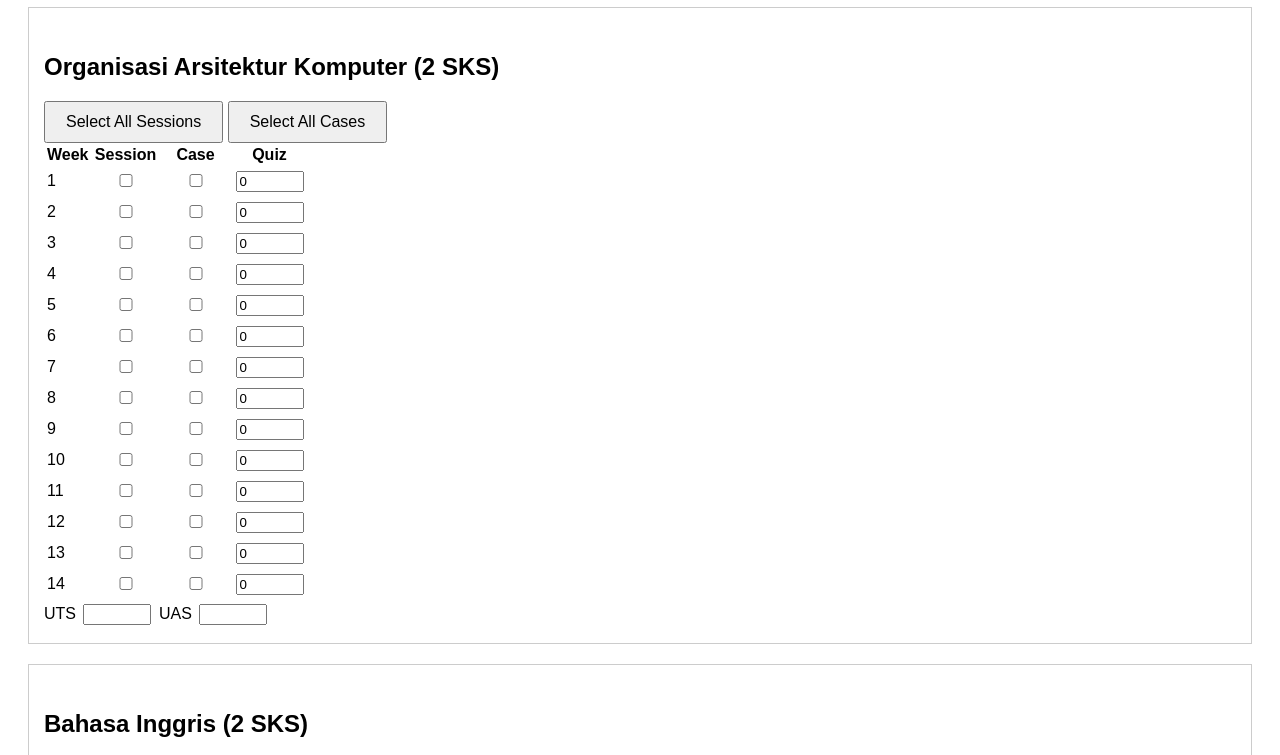
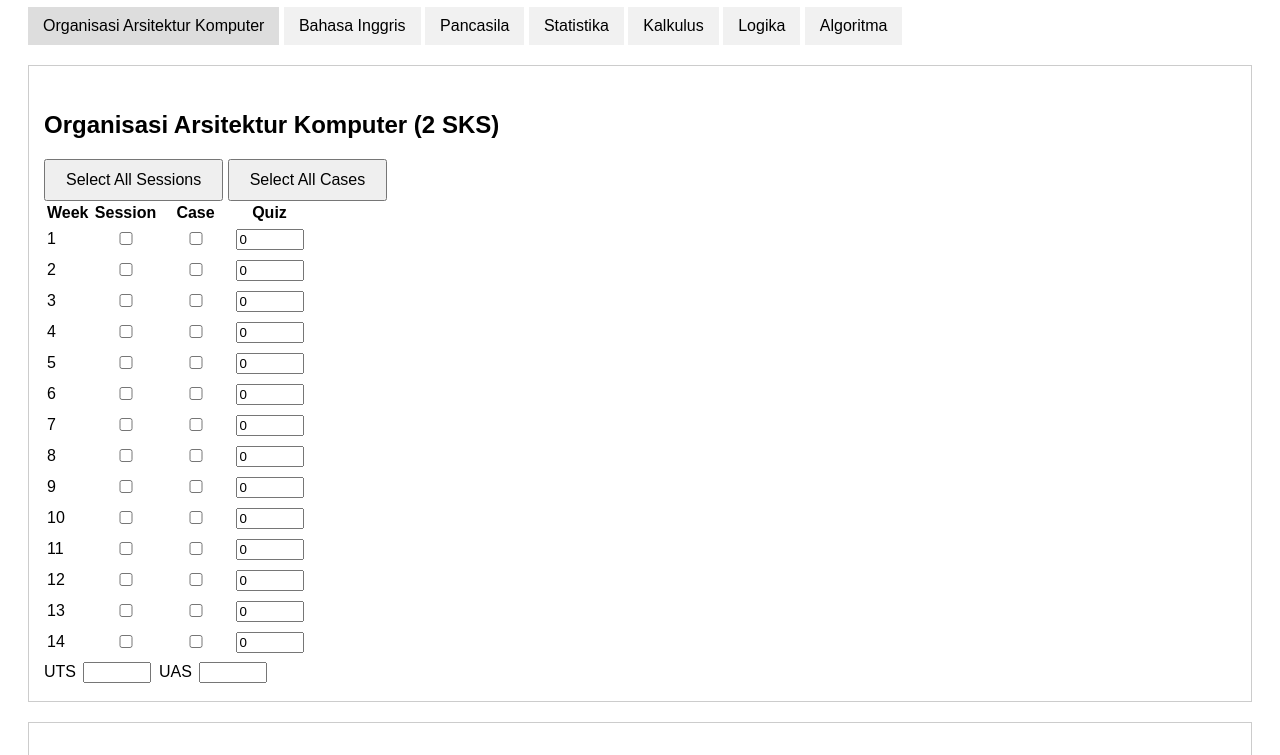
Before and after one commit to supripamungkasti25-source/Kira2-IPK-By-Supry-Pamungkas, a plain HTML site: page index.html in a window 1280 px wide. Shown: the part 101-856 px from the top of the page. Drawn offline with Linux system fonts and the light colour scheme.

Commit message:
index.html

```diff
--- a/index.html
+++ b/index.html
@@ -10,11 +10,25 @@
     input { width: 60px; margin: 3px; }
     button { padding: 10px 20px; font-size: 16px; }
     #output { margin-top: 20px; font-weight: bold; }
+    .tabs { margin-bottom: 20px; }
+    .tab-button { padding: 10px 15px; cursor: pointer; background-color: #f1f1f1; border: none; }
+    .tab-button.active { background-color: #ddd; }
+    .tab-content { display: none; }
   </style>
 </head>
 <body>
 
 <h1>Mengira2 ipk by Supry Pamungkas</h1>
+
+<div class="tabs">
+  <button class="tab-button active" onclick="openTab(0)">Organisasi Arsitektur Komputer</button>
+  <button class="tab-button" onclick="openTab(1)">Bahasa Inggris</button>
+  <button class="tab-button" onclick="openTab(2)">Pancasila</button>
+  <button class="tab-button" onclick="openTab(3)">Statistika</button>
+  <button class="tab-button" onclick="openTab(4)">Kalkulus</button>
+  <button class="tab-button" onclick="openTab(5)">Logika</button>
+  <button class="tab-button" onclick="openTab(6)">Algoritma</button>
+</div>
 
 <div id="form"></div>
 
```
